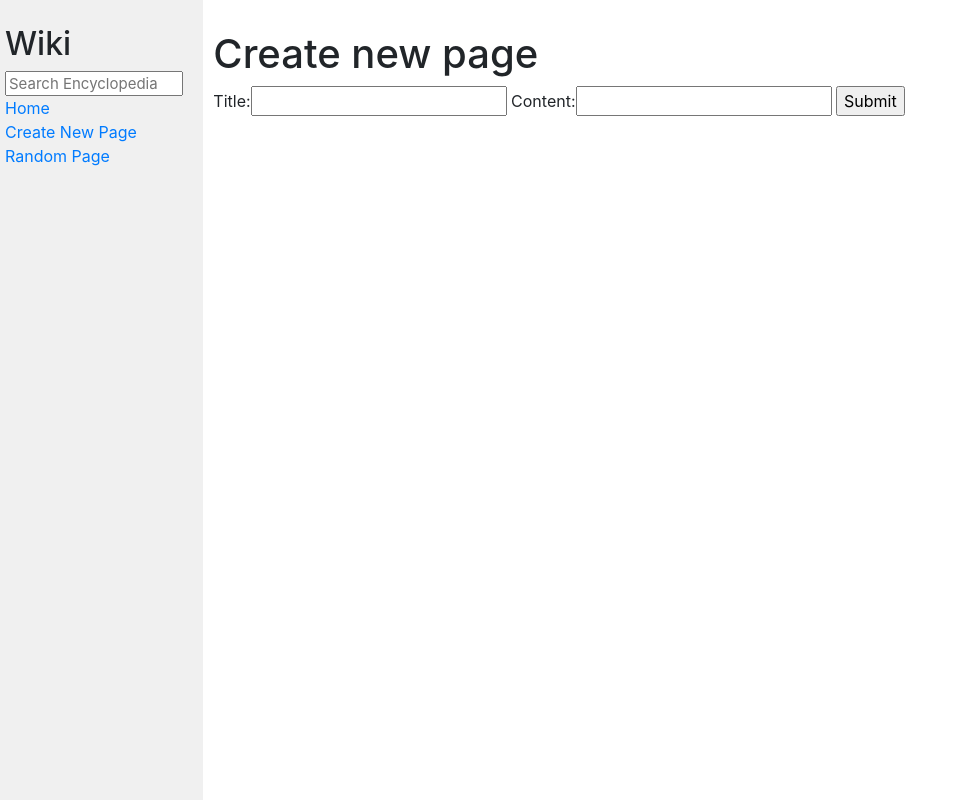
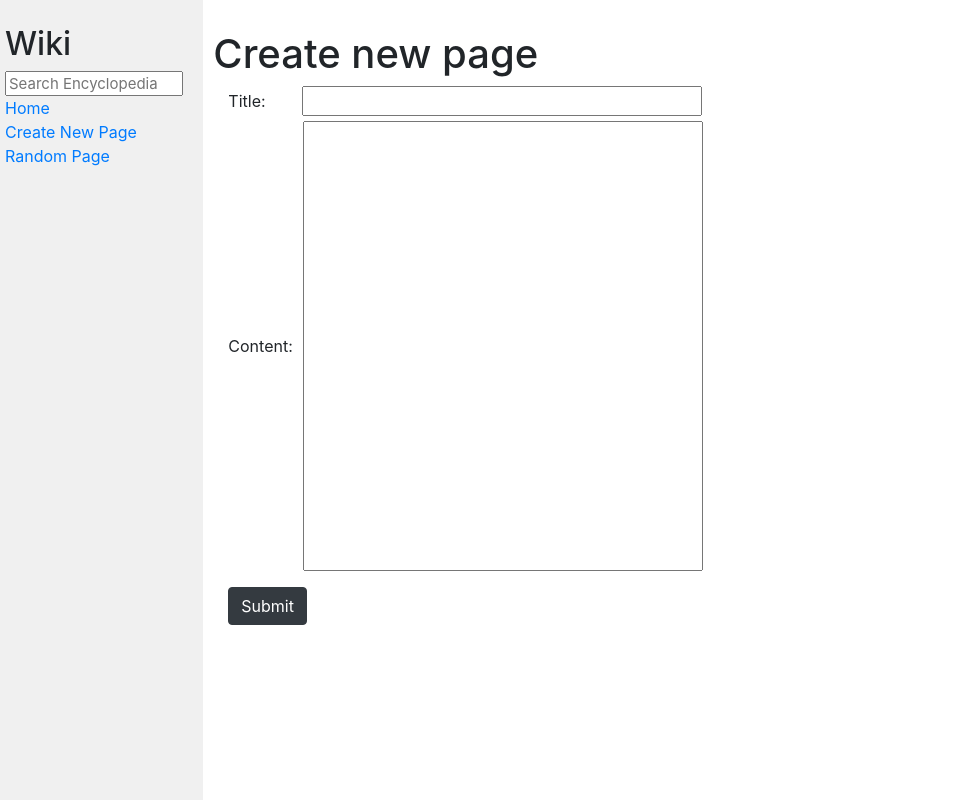
Before and after one commit to goergk/Project-1, a Django app: page /new in a window 1280 px wide. Shown: the whole page, without its empty margins (0-963 px from the left). Run offline with Django 3.2, Linux system fonts and the light colour scheme; some libraries are stand-ins or nearby versions.

Commit message:
Improving forms

```diff
--- a/wiki/encyclopedia/templates/encyclopedia/new.html
+++ b/wiki/encyclopedia/templates/encyclopedia/new.html
@@ -6,10 +6,13 @@
 
 {% block body %}
     <h1>Create new page</h1>
+
     <form action="{% url 'encyclopedia:newPage' %}" method="POST">
         {% csrf_token %}
-        {{ entry }}
-        <input type="submit">
+        <div class="container">
+            {{ entry|linebreaks }}
+            <input type="submit" class="btn btn-dark">
+        </div>
     </form>
 
 {% endblock %}
--- a/wiki/encyclopedia/views.py
+++ b/wiki/encyclopedia/views.py
@@ -7,8 +7,8 @@ from random import choice
 from django import forms
 
 class NewEntryForm(forms.Form):
-    title = forms.CharField(label="Title")
-    content = forms.CharField(label="Content")
+    title = forms.CharField(widget=forms.TextInput(attrs={'style': 'width:400px; margin-left: 36px'}))
+    content = forms.CharField(widget=forms.TextInput(attrs={'style': 'height: 450px; width:400px; margin-left: 10px'}))
 
 def index(request):
     return render(request, "encyclopedia/index.html", {
@@ -53,6 +53,16 @@ def randomEntry(request):
     return HttpResponseRedirect(reverse("encyclopedia:entry", kwargs={"title" : choice(util.list_entries())}))
 
 def newPage(request):
+    if request.method == "POST":
+        form = NewEntryForm(request.POST)
+        if form.is_valid():
+            util.save_entry(form.cleaned_data["title"], form.cleaned_data["content"])
+        elif util.get_entry(form.cleaned_data["title"]) is not None:
+            return True
+        else:
+            return render(request, "encyclopedia/new.html", {
+                "entry": form
+            })
     return render(request, "encyclopedia/new.html", {
         "entry": NewEntryForm()
     })
```
Also changed, not shown: wiki/encyclopedia/static/encyclopedia/styles.css (+11 -0 lines).
